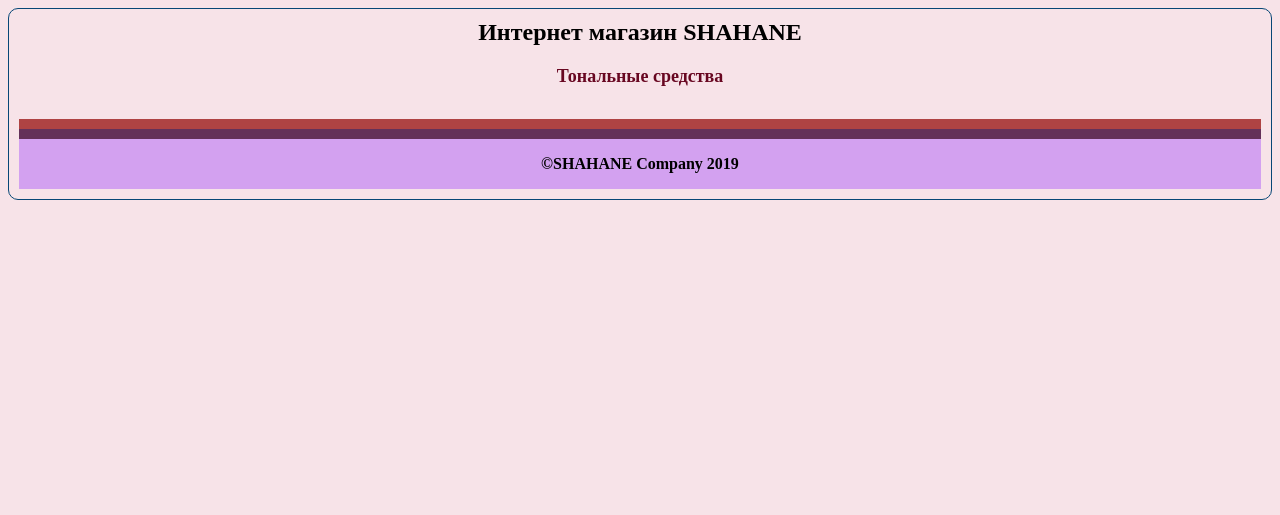
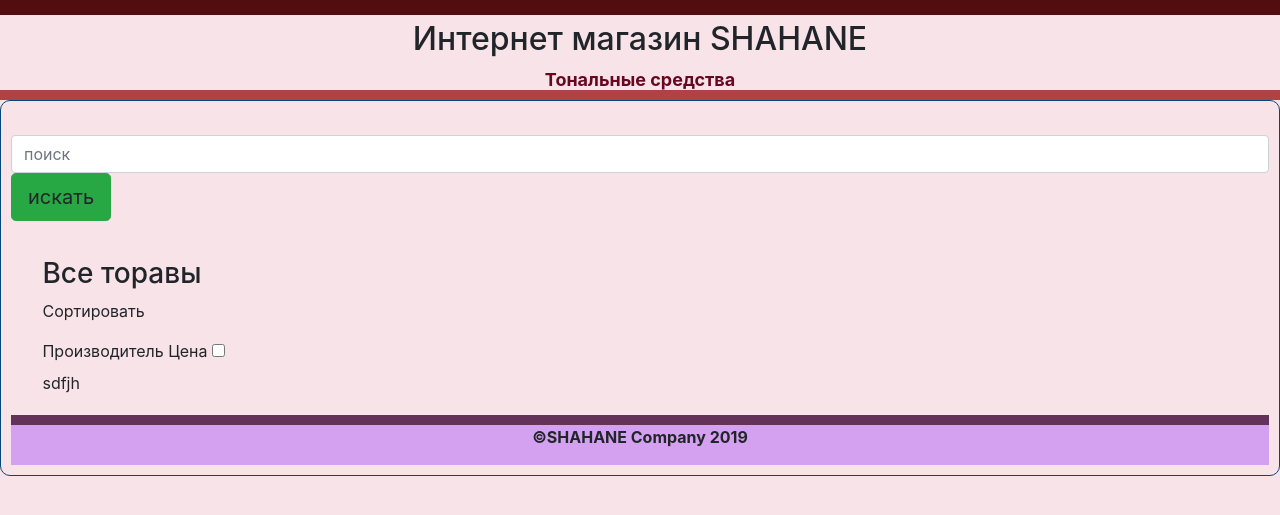
Before and after one commit to shagane/FirstProject, a Flask app: template HTML-first-steps/templates/tint.html in a window 1280 px wide. Shown: the top 515 px of the page. Run offline with Flask 2, Linux system fonts and the light colour scheme; the template is opened without the code that fills it, so the values that code supplies are empty; parts of the project's set-up code (start-up, migrations or seed data) failed here and were passed over; some libraries are stand-ins or nearby versions.

Commit message:
2 colomns in html added, brand input added

```diff
--- a/HTML-first-steps/app.py
+++ b/HTML-first-steps/app.py
@@ -1,4 +1,4 @@
-from flask import Flask, render_template
+from flask import Flask, render_template, json, request
 from flask_sqlalchemy import SQLAlchemy
 from sqlalchemy.ext.automap import automap_base
 
@@ -21,7 +21,9 @@ def main():
 @app.route('/tint')
 def showTints():
     all_items = db.session.query(Makeup_items_class).all()
-    return render_template('tint.html', all_items=all_items)
+    brands = {item.Brand for item in all_items}
+    brands = sorted(brands)
+    return render_template('tint.html', all_items=all_items, brands=brands)
 
 if __name__ == "__main__":
     app.run()
--- a/HTML-first-steps/static/style.css
+++ b/HTML-first-steps/static/style.css
@@ -1,6 +1,24 @@
 body{
   background: #f7e3e8;
 }
+
+header{
+  height:100px;
+  border-top: 15px solid #520d10;
+  border-bottom:10px solid #af4343;
+}
+  header > h2 {
+    margin-top:5px;
+    text-align: center;
+  }
+
+  header > p {
+    color: #680721;
+    text-align: center;
+    font-size: large;
+    font-weight: bold;
+  }
+
 
 #wrap{
   margin:0px auto 0px;
@@ -10,37 +28,15 @@ body{
   -moz-border-radius:10px;
   width: auto;
 }
-
-#header {
-  height:100px;
-  border-bottom:10px solid #af4343;
+.col-sidebar{
+  width: 20%;
+  float: left;
+  padding: 20px 2.5%;
 }
-
-h2 {
-  margin-top:0px;
-  text-align: center;
-}
-
-#header p {
-  color: #680721;
-  text-align: center;
-  font-size: large;
-  font-weight: bold;
-}
-
-footer{
-  height:50px;
-  border-top:10px solid #643159;
-  clear:both;
-  text-align: center;
-  font-weight: bolder;
-  background-color: #d3a1f0;
-}
-
-#content {
-  border-right:1px;
-  width:auto;
-  float:left;
+.col-main{
+  width: 75%;
+  float: right;
+  padding: 20px;
 }
 
 #tovar {
--- a/HTML-first-steps/templates/index.html
+++ b/HTML-first-steps/templates/index.html
@@ -17,9 +17,9 @@
         <div class="header">
             <nav>
                 <ul class="nav nav-pills pull-right">
-                    <li role="presentation" class="active"><a href="#">Home  </a>
+                    <li style="text-align: right; margin-right: 10px;" role="presentation" class="active"><a href="#">Home  </a>
                     </li>
-                    <li role="presentation"><a href="#">Sign In  </a>
+                    <li style="text-align: right; margin-right: 10px;" role="presentation"><a href="#">Sign In  </a>
                     </li>
 
                 </ul>
--- a/HTML-first-steps/templates/tint.html
+++ b/HTML-first-steps/templates/tint.html
@@ -1,21 +1,52 @@
 <!DOCTYPE html>
 <html lang="ru">
+
 <head>
 	<title>Тоналки</title>
-		<meta charset="utf-8"/>
-		<meta http-equiv="X-UA-Compatible" content="IE-edge"/>
-		<meta name="viewpoint" content="width=device-width, initial-scale=1, shrink-to-fit=no"/>
-		<link rel="stylesheet" type="text/css" href= "{{ url_for('static', filename='style.css') }}" >
+	<meta charset="utf-8" />
+	<meta http-equiv="X-UA-Compatible" content="IE-edge" />
+	<meta name="viewpoint" content="width=device-width, initial-scale=1, shrink-to-fit=no" />
+	<link rel="stylesheet" href="https://maxcdn.bootstrapcdn.com/bootstrap/4.0.0/css/bootstrap.min.css"
+		integrity="sha384-Gn5384xqQ1aoWXA+058RXPxPg6fy4IWvTNh0E263XmFcJlSAwiGgFAW/dAiS6JXm" crossorigin="anonymous">
+	<link rel="stylesheet" type="text/css" href="{{ url_for('static', filename='style.css') }}">
 
 </head>
 
 <body>
-		<div id="wrap">
-			<div id="header">
+	<header>
 		<h2>Интернет магазин SHAHANE</h2>
 		<p>Тональные средства</p>
+	</header>
+
+	<main id="wrap">
+		<form action="#">
+			<div class="form-group">
+				<label for="mytext"></label>
+				<input id="mytext" type="text" class="form-control" placeholder="поиск">
+				<a class="btn btn-lg btn-success" role="button">искать</a>
 			</div>
-			<div id="content">
+			<!-- <input type="text" name="search" placeholder="поиск...">
+			<button type="submit">search</button> -->
+		</form>
+
+		<aside class="col-sidebar">
+			<h3>Все торавы</h3>
+			<p>Сортировать</p>
+			<form class="filter">
+			<label>Производитель</label>
+			{% for brand in brands %}
+			<li><input type="checkbox" onclick="sort_brands()">{{brand}}<br></li>
+			{% endfor %}
+
+			<label>Цена</label>
+			<input type="checkbox">sdfjh<br>
+
+			</form>
+
+		</aside>
+
+		<section class="col-main">
+			<div>
 				<ul id="tovar">
 					{% for item in all_items %}
 					<li>
@@ -27,11 +58,24 @@
 					{% endfor %}
 				</ul>
 			</div>
+		</section>
 
 		<footer class="footer">
 			<p>&copy;SHAHANE Company 2019</p>
 		</footer>
 
-		</div>
+	</main>
 </body>
+
 </html>
+
+{% block sorted %}
+<script>
+	function sort_brands() {
+
+
+	}
+
+
+</script>
+{% endblock%}
```
Also changed, not shown: other parts of HTML-first-steps/static/style.css (+22 -4 lines). Lines whose indentation alone changed are shown as unchanged.
